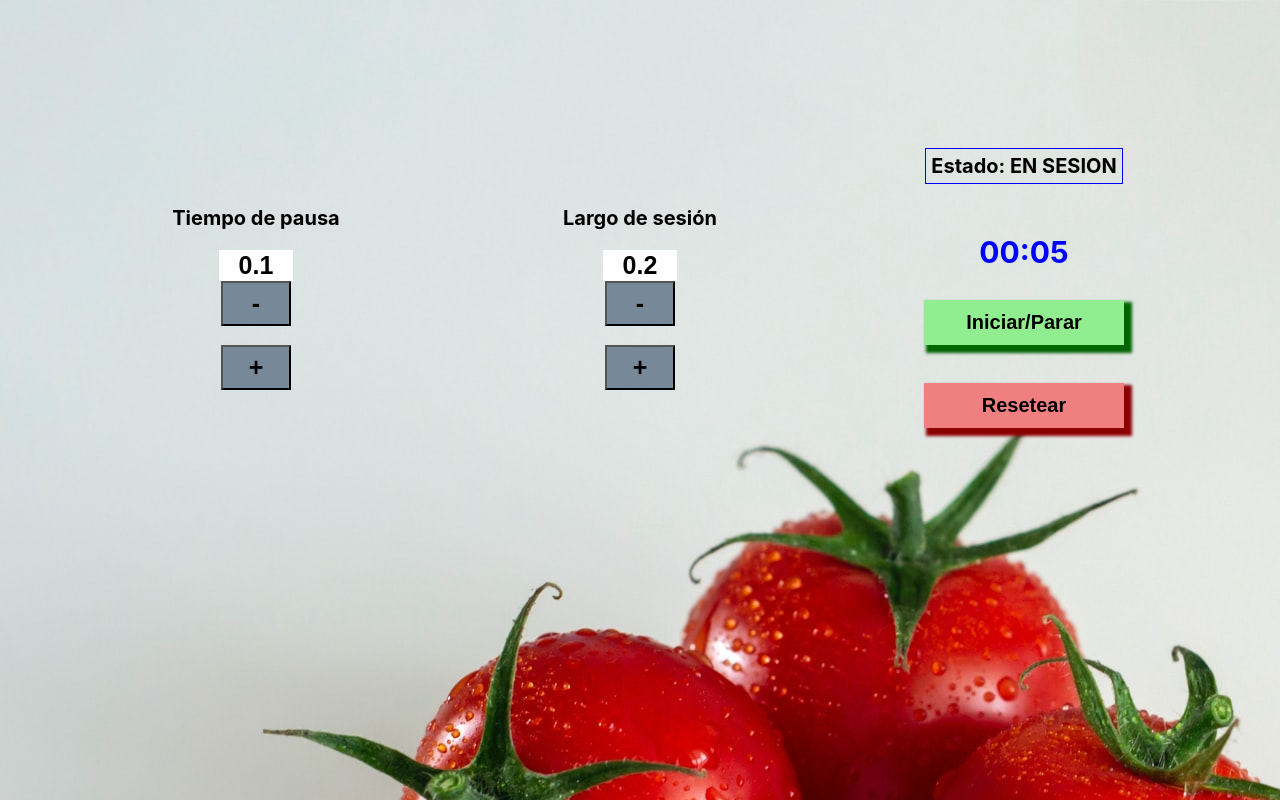
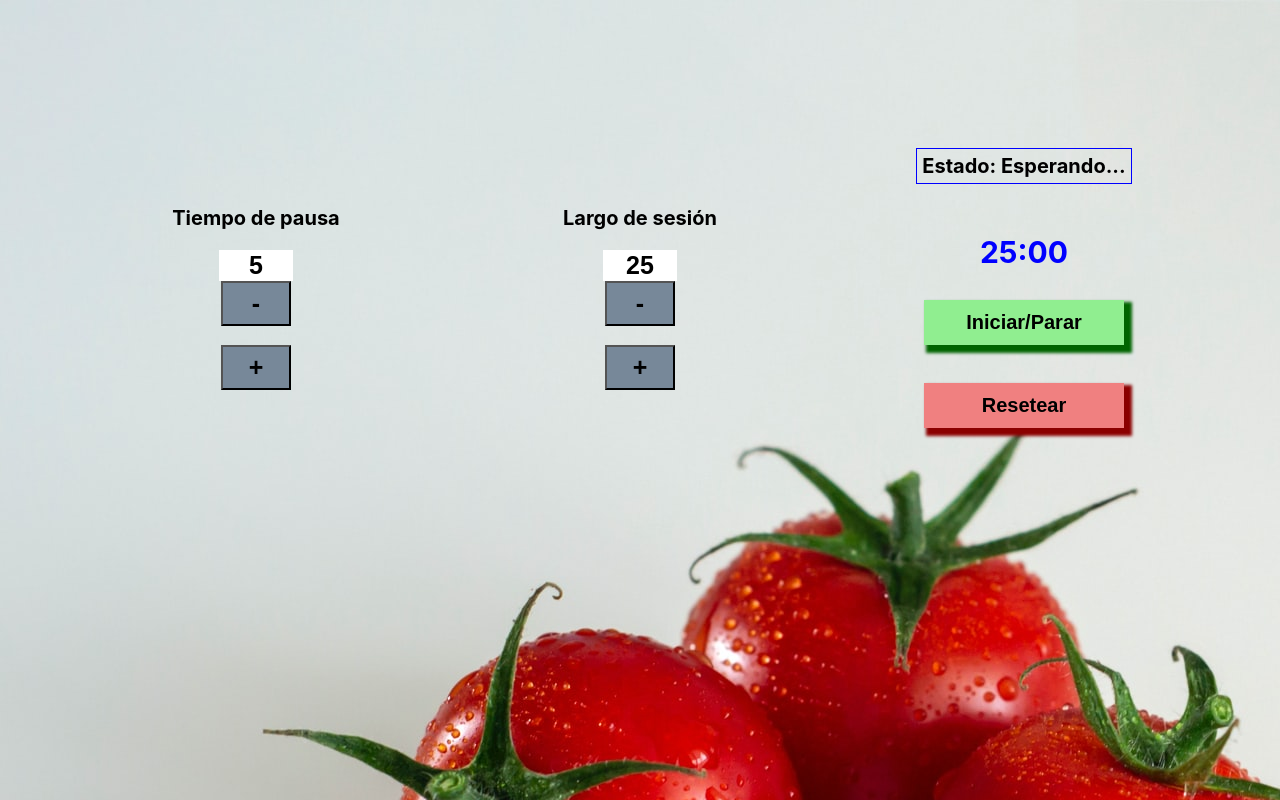
Before and after one commit to MarianoBF/pomodoro, a React (Create React App) app: page / in a window 1280 px wide. Built offline with nearby package versions, Linux system fonts and the light colour scheme.

Commit message:
update default values & messages

```diff
--- a/src/App.js
+++ b/src/App.js
@@ -5,9 +5,9 @@ import Clock from "./components/Clock";
 
 function App() {
   const [activo, setActivo] = useState(false);
-  const [tiempo, setTiempo] = useState(5);
-  const [pausa, setPausa] = useState(0.1);
-  const [sesion, setSesion] = useState(0.2);
+  const [tiempo, setTiempo] = useState(1500);
+  const [pausa, setPausa] = useState(5);
+  const [sesion, setSesion] = useState(25);
   const [enSesion, setEnSesion] = useState(true);
   const [flagChanged, setFlagChanged] = useState(false);
   const clip = useRef(null);
@@ -122,7 +122,7 @@ function App() {
       </div>
 
       <div className="subContenedor" id="contenedorControlesPrincipales">
-        <p id="timer-label">Estado: {enSesion ? "EN SESION" : "EN PAUSA"}</p>
+        <p id="timer-label">Estado: {!activo ? "Esperando..." : enSesion ? "EN SESION" : "EN PAUSA"}</p>
         <Clock time={tiempo} />
         <button
           className="botonImportante"
```
